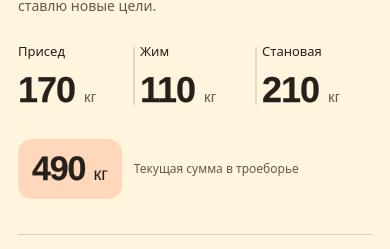
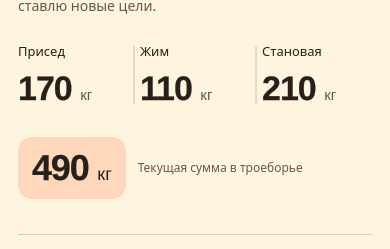
Before and after one commit to RomanKazz/web_portfolio, a React (Vite) app: page / in a window 390 px wide. Shown: the part 3346-3595 px from the top of the page. Built offline with nearby package versions, Linux system fonts and the light colour scheme.

Commit message:
Swap total and individual lifting number sizes

```diff
--- a/src/index.css
+++ b/src/index.css
@@ -615,7 +615,7 @@ h1 {
 }
 .lift-stats dd {
   margin: 0;
-  font-size: 46px;
+  font-size: 40px;
   line-height: 1.1;
   letter-spacing: -1.8px;
   white-space: nowrap;
@@ -648,7 +648,7 @@ h1 {
   background: color-mix(in srgb, var(--primary) 22%, var(--bg));
   border-radius: 14px;
   color: var(--fg);
-  font-size: 40px;
+  font-size: 46px;
   line-height: 1.15;
   letter-spacing: -1.2px;
   white-space: nowrap;
@@ -845,13 +845,13 @@ footer {
     gap: 5px;
   }
   .lift-stats dd {
-    font-size: 36px;
+    font-size: 34px;
   }
   .lift-stats dd span {
     font-size: 15px;
   }
   .powerlifting-total strong {
-    font-size: 34px;
+    font-size: 36px;
   }
 }
 @media (max-width: 700px) {
```
